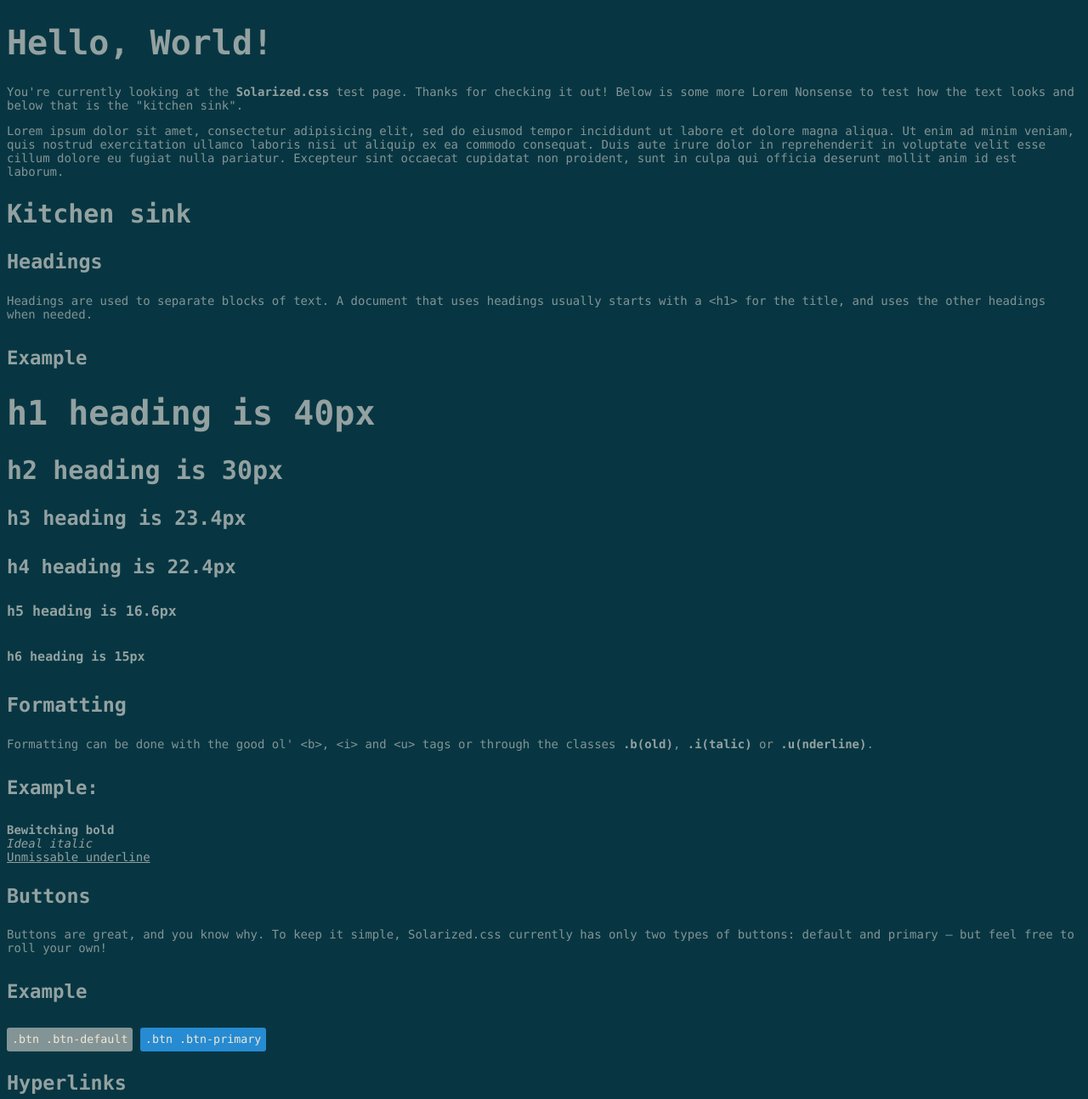
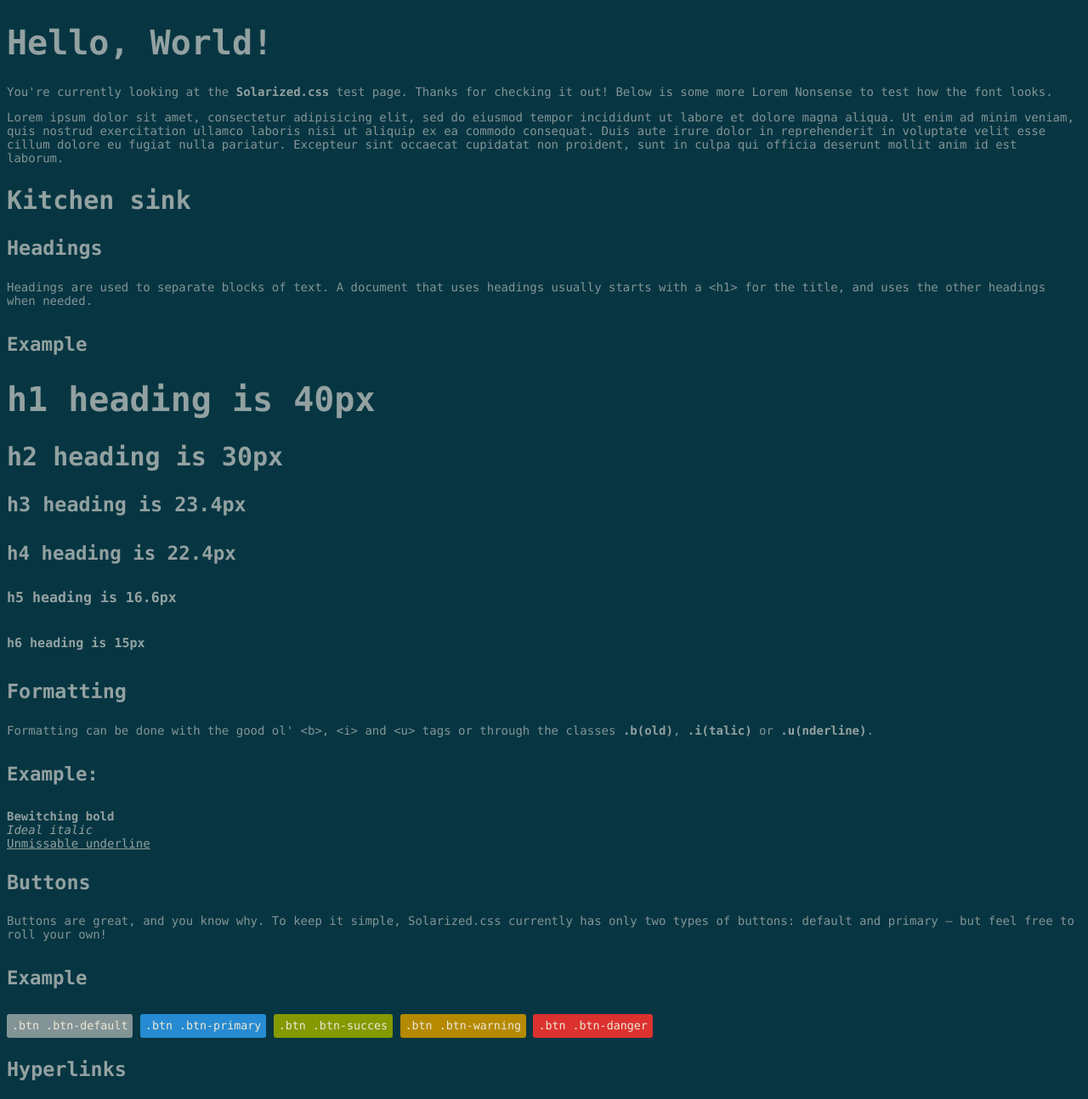
Before and after one commit to bvanrijn/solarized.css, a plain HTML site: page index.html in a window 1280 px wide. Shown: the top 1294 px of the page at 85% size. Drawn offline with Linux system fonts and the light colour scheme.

Commit message:
Updated basically everything: made the README more awesome by adding ways to use it and added new buttons to the css and html test.

```diff
--- a/index.html
+++ b/index.html
@@ -7,7 +7,7 @@
   <h1>Hello, World!</h1>
 
   <p>
-  You're currently looking at the <b>Solarized.css</b> test page. Thanks for checking it out! Below is some more Lorem Nonsense to test how the text looks and below that is the "kitchen sink".
+  You're currently looking at the <b>Solarized.css</b> test page. Thanks for checking it out! Below is some more Lorem Nonsense to test how the font looks.
   <p>
   Lorem ipsum dolor sit amet, consectetur adipisicing elit, sed do eiusmod
   tempor incididunt ut labore et dolore magna aliqua. Ut enim ad minim veniam,
@@ -43,6 +43,9 @@
   <h4>Example</h4>
   <button class="btn btn-default">.btn .btn-default</button>
   <button class="btn btn-primary">.btn .btn-primary</button>
+  <button class="btn btn-success">.btn .btn-succes</button>
+  <button class="btn btn-warning">.btn .btn-warning</button>
+  <button class="btn btn-danger">.btn .btn-danger</button>
   </p>
   <h3>Hyperlinks</h3>
   <p>
--- a/solarized.css
+++ b/solarized.css
@@ -61,6 +61,15 @@ h6 {
 .btn-primary {
   background: #268bd2;
 }
+.btn-success {
+  background: #859900;
+}
+.btn-warning {
+  background: #b58900;
+}
+.btn-danger {
+  background: #dc322f;
+}
 a {
   text-decoration: none;
   color: #d33682;
```
Also changed, not shown: solarized.min.css, 2 other files.
